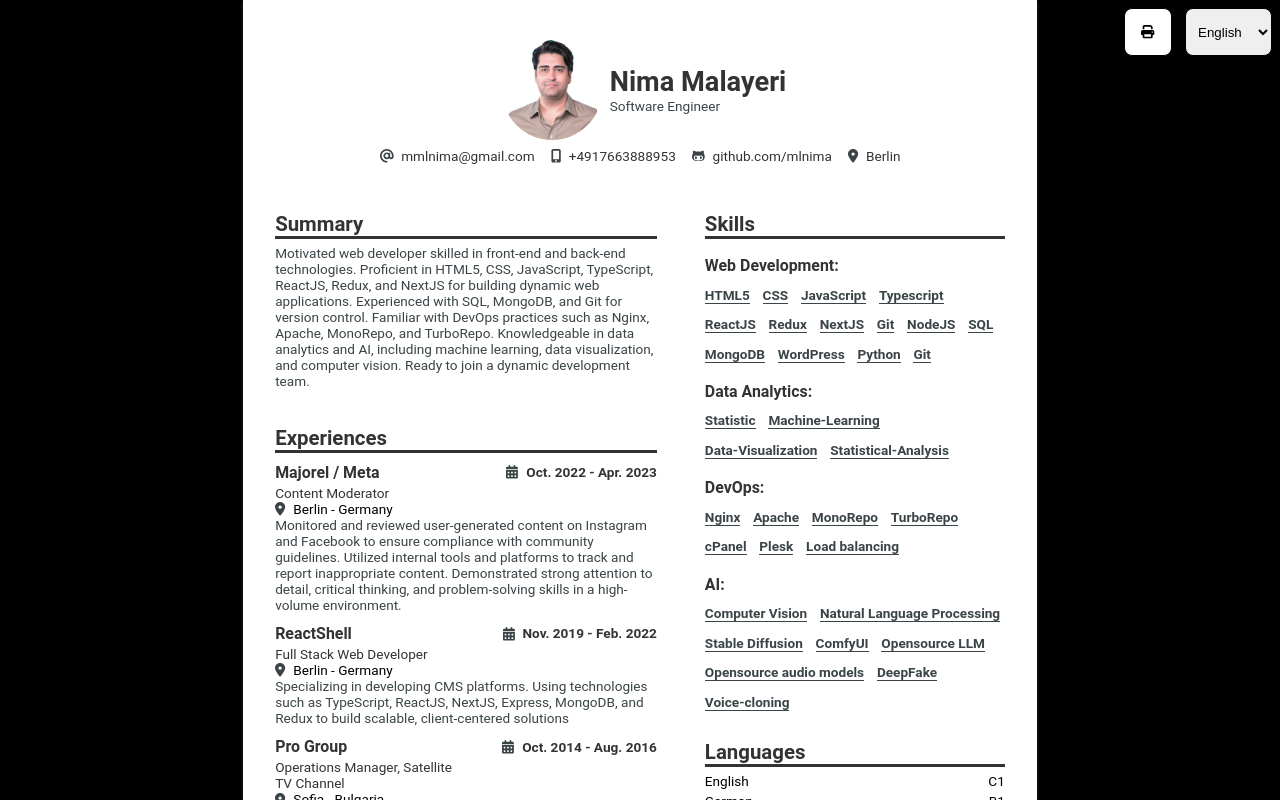
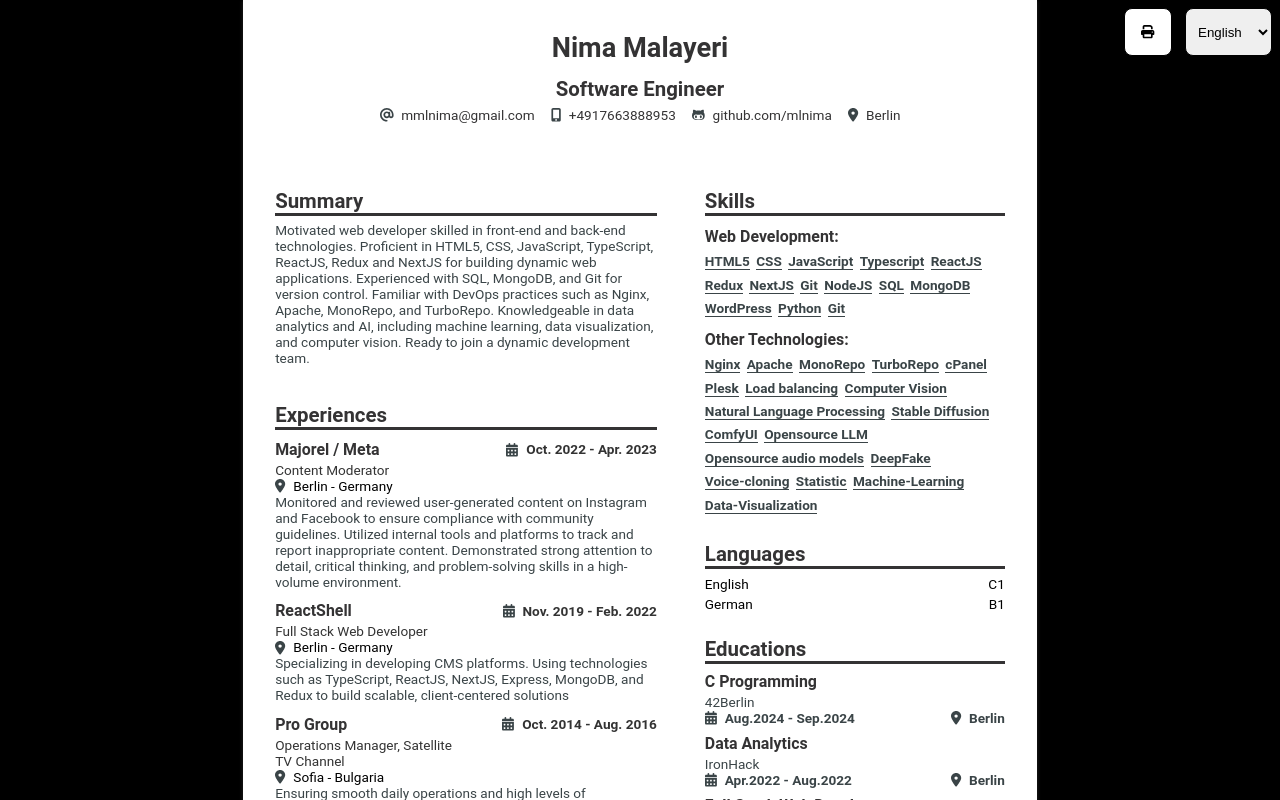
Before and after one commit to mlnima/resume, a React (Create React App) app: page / in a window 1280 px wide. Shown: the top 800 px of the page. Built offline with nearby package versions, Linux system fonts and the light colour scheme.

Commit message:
bio/skills updated - profile images removed

```diff
--- a/src/asset/data/dictionary.json
+++ b/src/asset/data/dictionary.json
@@ -8,7 +8,7 @@
     "de": "Zusammenfassung"
   },
   "SummaryData": {
-    "en": "Motivated web developer skilled in front-end and back-end technologies. Proficient in HTML5, CSS, JavaScript, TypeScript, ReactJS, Redux, and NextJS for building dynamic web applications. Experienced with SQL, MongoDB, and Git for version control. Familiar with DevOps practices such as Nginx, Apache, MonoRepo, and TurboRepo. Knowledgeable in data analytics and AI, including machine learning, data visualization, and computer vision. Ready to join a dynamic development team.",
+    "en": "Motivated web developer skilled in front-end and back-end technologies. Proficient in HTML5, CSS, JavaScript, TypeScript, ReactJS, Redux and NextJS for building dynamic web applications. Experienced with SQL, MongoDB, and Git for version control. Familiar with DevOps practices such as Nginx, Apache, MonoRepo, and TurboRepo. Knowledgeable in data analytics and AI, including machine learning, data visualization, and computer vision. Ready to join a dynamic development team.",
     "de": "Motivierter Webentwickler mit Fähigkeiten in Frontend- und Backend-Technologien. Beherrscht HTML5, CSS, JavaScript, TypeScript, ReactJS, Redux und NextJS für die Erstellung dynamischer Webanwendungen. Erfahrung in SQL, MongoDB und Git für Versionskontrolle. Vertraut mit DevOps-Praktiken wie Nginx, Apache, MonoRepo und TurboRepo. Kenntnisreich in Datenanalyse und KI, einschließlich maschinellem Lernen, Datenvisualisierung und Computer Vision. Bereit, einem dynamischen Entwicklungsteam beizutreten."
   },
   "Languages": {
@@ -39,6 +39,10 @@
     "en": "AI",
     "de": "AI"
   },
+  "OTHER TECHNOLOGIES": {
+    "en": "Other Technologies",
+    "de": "Andere Technologien"
+  },
   "Skills": {
     "en": "Skills",
     "de": "Fähigkeiten"
--- a/src/asset/data/educations.json
+++ b/src/asset/data/educations.json
@@ -1,5 +1,17 @@
 [
   {
+    "show": true,
+    "title": {
+     "en": "C Programming",
+     "de": "Programmierung"
+    },
+    "place": "42Berlin",
+    "location": "Berlin",
+    "duration": "Aug.2024 - Sep.2024",
+    "fields": [
+      "C"
+    ]
+  },  {
     "show": true,
     "title": {
      "en": "Data Analytics",
@@ -7,7 +19,7 @@
     },
     "place": "IronHack",
     "location": "Berlin",
-    "duration": "2022",
+    "duration": "Apr.2022 - Aug.2022",
     "fields": [
       "Python",
       "SQL",
@@ -27,7 +39,7 @@
     },
     "place": "Digital Career Institute",
     "location": "Berlin",
-    "duration": "2019",
+    "duration": "May. 2018 - May. 2019",
     "fields": [
       "JavaScript",
       "ReactJS",
@@ -40,14 +52,14 @@
     ]
   },
   {
-    "show": false,
+    "show": true,
     "title":{
-      "en":"Computer Technical/Professional Diploma",
+      "en":"Computer Programming Technical/Professional Diploma",
       "de": "Computertechnisches/Berufsdiplom"
     },
     "place": "Avini",
     "location": "Tehran Iran",
-    "duration": "2008",
+    "duration": "October.2006 - Jun.2008",
     "fields": [
       "Visual Basic",
       "MS-DOS",
--- a/src/asset/data/technologies.json
+++ b/src/asset/data/technologies.json
@@ -16,21 +16,16 @@
     "Git"
   ],
   "data analytics": [
-    "Statistic",
-    "Machine-Learning",
-    "Data-Visualization",
-    "Statistical-Analysis"
+
   ],
-  "devops": [
+  "others": [
     "Nginx",
     "Apache",
     "MonoRepo",
     "TurboRepo",
     "cPanel",
     "Plesk",
-    "Load balancing"
-  ],
-  "AI": [
+    "Load balancing",
     "Computer Vision",
     "Natural Language Processing",
     "Stable Diffusion",
@@ -38,6 +33,9 @@
     "Opensource LLM",
     "Opensource audio models",
     "DeepFake",
-    "Voice-cloning"
+    "Voice-cloning",
+    "Statistic",
+    "Machine-Learning",
+    "Data-Visualization"
   ]
 }
--- a/src/components/Info.tsx
+++ b/src/components/Info.tsx
@@ -5,10 +5,10 @@ import {FontAwesomeIcon} from '@fortawesome/react-fontawesome'
 import {activeLangTypes} from "../tsTypes";
 import {faAt, faGlobe, faLocationDot, faMobileScreenButton} from "@fortawesome/free-solid-svg-icons";
 import {faGithubAlt} from "@fortawesome/free-brands-svg-icons"
-import {Name, SectionText, InfoLink, InfoIcon} from "./general/CommonStyledComponents";
+import {Name, SectionText, InfoLink, InfoIcon, SectionTitle} from "./general/CommonStyledComponents";
 import dictionary from "../asset/data/dictionary.json";
 import info from "../asset/data/info.json";
-import ProfileImage from './ProfileImage'
+// import ProfileImage from './ProfileImage'
 
 interface InfoProps {
     activeLang: activeLangTypes
@@ -24,6 +24,11 @@ const TitleContainer = styled.div`
     .titleContainerNameAndTitle{
         display: flex;
         flex-direction: column;
+        align-items: center;
+        h2{
+            border: none;
+            justify-content: center;
+        }
     }
 `;
 
@@ -55,10 +60,10 @@ const Info: React.FC<InfoProps> = ({activeLang}) => {
     return (
         <InfoWrapper>
             <TitleContainer>
-                <ProfileImage/>
+                {/*<ProfileImage/>*/}
                 <div className={'titleContainerNameAndTitle'}>
                     <Name>{info.Name}</Name>
-                    <SectionText>{dictionary.JobTitle[activeLang]}</SectionText>
+                    <SectionTitle>{dictionary.JobTitle[activeLang]}</SectionTitle>
                 </div>
 
 
--- a/src/components/Skills.tsx
+++ b/src/components/Skills.tsx
@@ -14,15 +14,15 @@ const TechnologiesContainer = styled.div`
   display: flex;
   flex-direction: column;
   justify-content: space-evenly;
-  gap: .5rem;
+  gap: .1rem;
 `;
 
 
 const TechnologyItems = styled.div`
   display: flex;
   flex-wrap: wrap;
-  gap: .8rem;
-  padding: .5rem 0 .5rem 0;
+  gap: .4rem;
+  padding: .25rem 0 .5rem 0;
 `;
 
 
@@ -53,39 +53,11 @@ const Skills: React.FC<TechnologiesProps> = ({activeLang}) => {
 
             <SubSectionWrapper>
                 <SectionSubTitle>
-                    {dictionary["Data Analytics"][activeLang]}:
+                    {dictionary["OTHER TECHNOLOGIES"][activeLang]}:
                 </SectionSubTitle>
                 <TechnologyItems>
-                    {technologies['data analytics'].map((technology, index) => (
+                    {technologies['others'].map((technology, index) => (
                         <TechnologyName key={technology + index}>
-                            {technology}
-                        </TechnologyName>
-                    ))}
-                </TechnologyItems>
-            </SubSectionWrapper>
-
-
-            <SubSectionWrapper>
-                <SectionSubTitle>
-                    {dictionary["DevOps"][activeLang]}:
-                </SectionSubTitle>
-                <TechnologyItems>
-                    {technologies['devops'].map((technology, index) => (
-                        <TechnologyName key={technology + index}>
-                            {technology}
-                        </TechnologyName>
-                    ))}
-                </TechnologyItems>
-            </SubSectionWrapper>
-
-
-            <SubSectionWrapper>
-                <SectionSubTitle>
-                    {dictionary["AI"][activeLang]}:
-                </SectionSubTitle>
-                <TechnologyItems>
-                    {technologies['AI'].map((technology, index) => (
-                        <TechnologyName key={technology+ index}>
                             {technology}
                         </TechnologyName>
                     ))}
--- a/src/components/general/CommonStyledComponents.ts
+++ b/src/components/general/CommonStyledComponents.ts
@@ -6,6 +6,7 @@ import styled from 'styled-components';
 export const Name = styled.h1`
      margin: 0;
      color: var(--web-mode-primary-text-color);
+
 `;
 
 export const SectionTitle = styled.h2`
```
